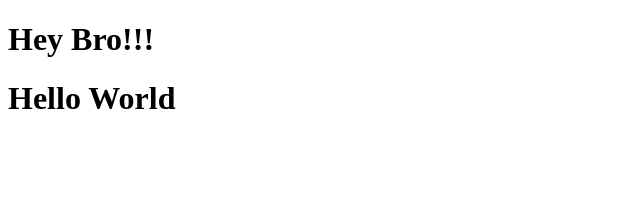
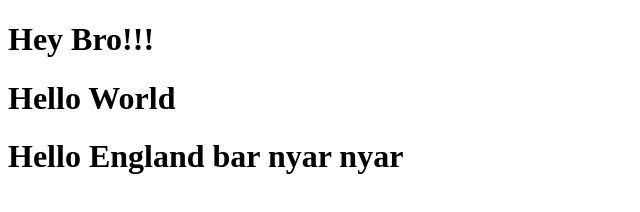
Before and after one commit to zinphuewai/MyPj, a plain HTML site: page index.html in a window 1280 px wide. Shown: the whole page, without its empty margins (0-640 px from the left). Drawn offline with Linux system fonts and the light colour scheme.

Commit message:
Bar nyar Bar Nyar

```diff
--- a/index.html
+++ b/index.html
@@ -8,5 +8,6 @@
 <body>
     <h1>Hey Bro!!!</h1>
     <h1>Hello World</h1>
+    <h1>Hello England bar nyar nyar</h1>
 </body>
 </html>
```
